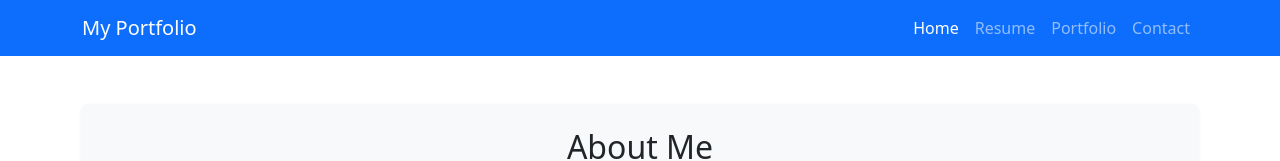
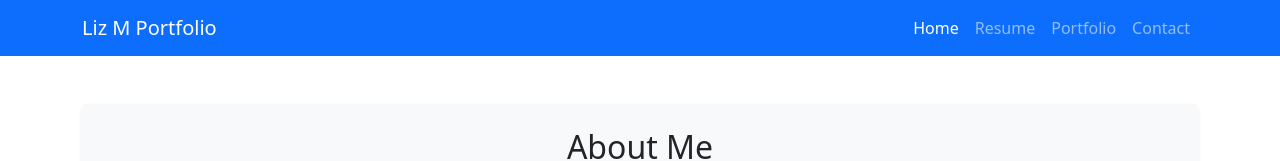
Before and after one commit to Liz-Melcher/ReactResume, a React (Vite) app in the folder ReactResume/: page / in a window 1280 px wide. Shown: the top 161 px of the page. Built offline with nearby package versions, Linux system fonts and the light colour scheme.

Commit message:
updated NavTabs to include my name

```diff
--- a/ReactResume/src/components/NavTabs.jsx
+++ b/ReactResume/src/components/NavTabs.jsx
@@ -1,3 +1,10 @@
+// WHEN I view the header
+// THEN I am presented with the developer's name and navigation with titles corresponding to different sections of the portfolio
+// WHEN I view the navigation titles
+// THEN I am presented with the titles About Me, Portfolio, Contact, and Resume, and the title corresponding to the current section is highlighted
+// WHEN I click on a navigation title
+// THEN the browser URL changes and I am presented with the corresponding section below the navigation and that title is highlighted
+
 import { NavLink } from "react-router-dom";
 import "bootstrap/dist/css/bootstrap.min.css"; // Ensure Bootstrap is imported
 
@@ -6,7 +13,7 @@ function NavTabs() {
     <nav className="navbar navbar-expand-lg navbar-dark bg-primary">
       <div className="container">
         <NavLink className="navbar-brand" to="/">
-          My Portfolio
+          Liz M Portfolio
         </NavLink>
 
         <button
```
Also changed, not shown: 1 other file (tests, documents, lock files or other folders).
